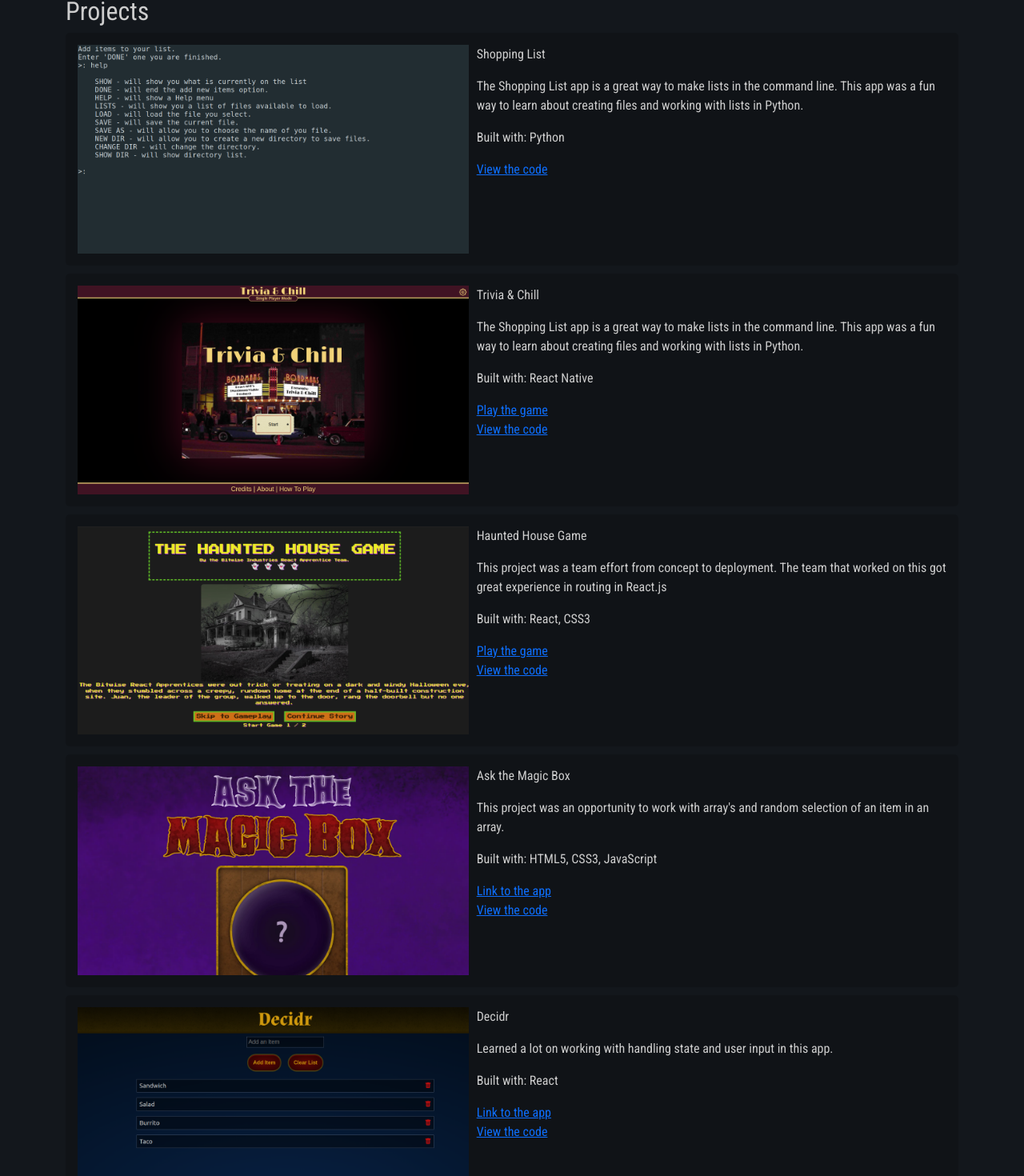
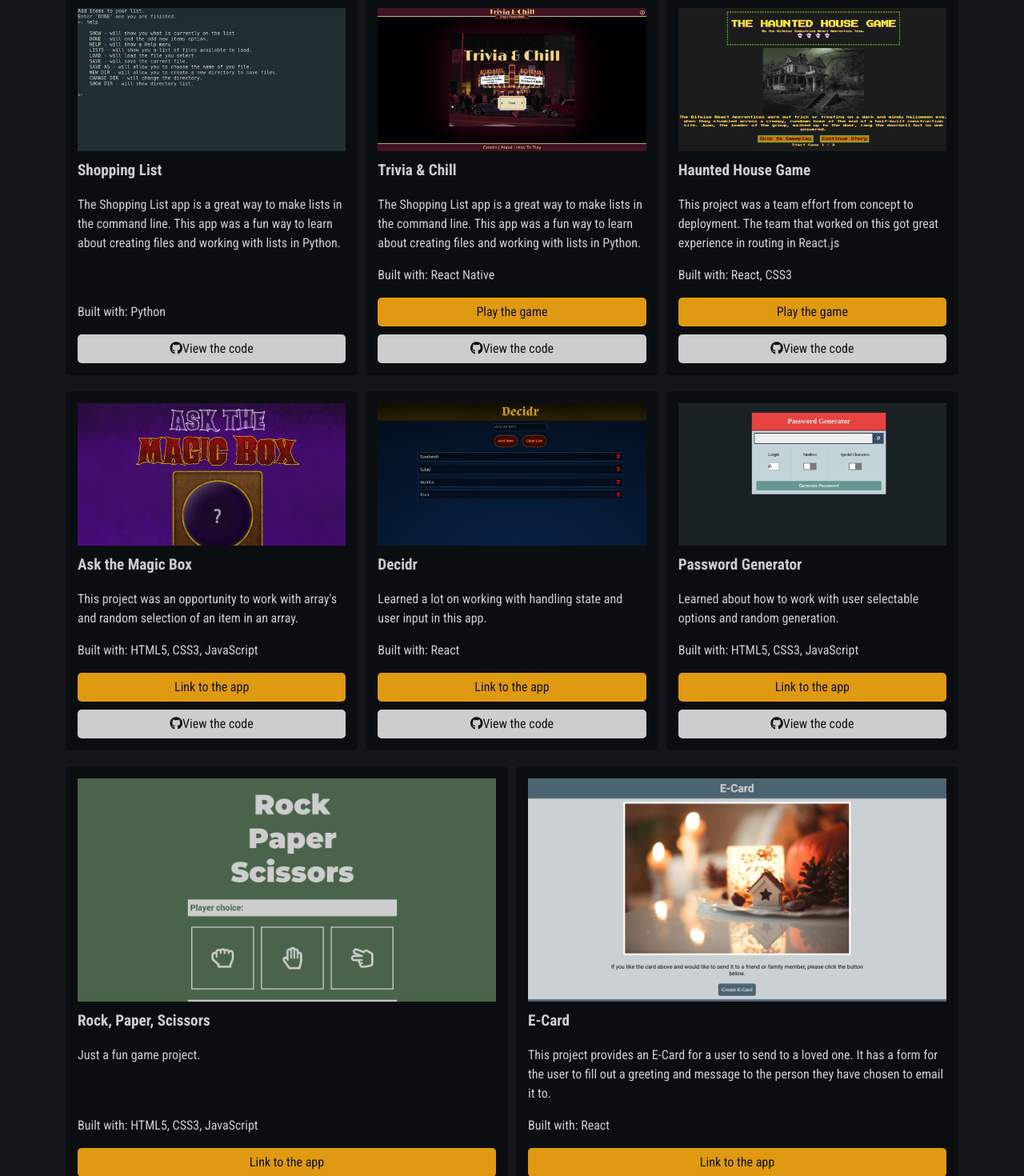
Before and after one commit to SmiJa/SmiJa, a React (Create React App) app: page /projects in a window 1280 px wide. Shown: the part 75-1545 px from the top of the page at 80% size. Built offline with nearby package versions, Linux system fonts and the light colour scheme.

Commit message:
change resume to career

```diff
--- a/src/App.css
+++ b/src/App.css
@@ -1,5 +1,7 @@
 @import url('https://fonts.googleapis.com/css2?family=Kanit:ital,wght@1,900&family=Roboto+Condensed:wght@400;700&display=swap');
 
+/* GLOBAL SETTINGS
+   -----------------------------  */
 * {
 	margin: 0;
 	padding: 0;
@@ -23,6 +25,9 @@ img {
 	width: 90%;
 	max-width: 1140px;
 }
+
+/* NAV SETTINGS
+   -----------------------------  */
 
 #nav {
 	width: 100%;
@@ -52,6 +57,12 @@ img {
 	font-size: 2rem;
 }
 
+@media screen and (max-width: 300px) {
+	.nav-name {
+		font-size: 1.6rem;
+	}
+}
+
 .nav-links {
 	display: flex;
 	font-size: 1.3rem;
@@ -64,6 +75,12 @@ img {
 #mobile-nav-opener {
 	display: none;
 	font-size: 1.3rem;
+}
+
+@media screen and (max-width: 300px) {
+	#mobile-nav-opener {
+		font-size: 1.1rem;
+	}
 }
 
 @media screen and (max-width: 840px) {
@@ -99,7 +116,6 @@ img {
 	font-size: 1.6rem;
 	top: 20px;
 	position: absolute;
-	justify-self: flex-start;
 }
 
 .mobile-nav-links {
@@ -116,24 +132,32 @@ img {
 	padding: 5px 0;
 }
 
+/* PROJECTS SETTINGS
+   -----------------------------  */
+
+#projects-page {
+    padding-bottom: 20px;
+}
+
+.projects-wrap {
+	display: flex;
+	flex-wrap: wrap;
+	gap: 10px;
+}
+
 .project {
+	flex: 300px;
 	padding: 15px;
 	border-radius: 5px;
-	background-color: rgba(0, 0, 0, 0.17);
+	background-color: rgba(0, 0, 0, 0.4);
 	display: flex;
+	flex-direction: column;
 	gap: 10px;
 	margin-bottom: 10px;
 }
 
 .img-wrap {
-	flex-grow: 1;
-	max-width: 45%;
-}
-
-.project-info {
-	flex-grow: 2;
-	display: flex;
-	flex-direction: column;
+	max-width: 100%;
 }
 
 @media screen and (max-width: 800px) {
@@ -145,3 +169,50 @@ img {
 		max-width: 100%;
 	}
 }
+
+.project-info {
+	flex-grow: 1;
+	display: flex;
+	flex-direction: column;
+}
+
+.project-info header {
+	font-size: 1.2rem;
+	font-weight: 700;
+}
+
+.about {
+	flex-grow: 1;
+}
+
+.btn-bar {
+	width: 100%;
+	justify-self: flex-end;
+}
+
+.btn {
+	text-decoration: none;
+	text-align: center;
+	padding: 5px 0;
+	border-radius: 5px;
+	width: 100%;
+}
+
+.github-btn {
+	color: #121212;
+	background-color: #cdcdcd;
+}
+
+.github-btn:hover {
+	color: #121212;
+}
+
+.project-btn {
+	background-color: #df9a11;
+	color: #121212;
+	margin-bottom: 10px;
+}
+
+
+/* ABOUT SETTINGS
+   -----------------------------  */
--- a/src/App.js
+++ b/src/App.js
@@ -1,13 +1,17 @@
-import Header from './components/Header';
-import Profile from './components/Profile';
-import Projects from './components/Projects';
-import Resume from './components/Resume';
-import Education from './components/Education';
-import Portfolios from './components/Portfolios';
-import MobileMenu from './components/MobileMenu';
 import './App.css';
 import { useState } from 'react';
 import { BrowserRouter as Router, Route, Routes, Link } from 'react-router-dom';
+
+// SECTIONS
+import Header from './components/Header';
+import MobileMenu from './components/MobileMenu';
+
+// PAGES
+import Profile from './components/Profile';
+import Projects from './components/Projects';
+import Resume from './components/Career';
+import Education from './components/Education';
+import Portfolios from './components/Portfolios';
 
 function App() {
   const [showMenu, setShowMenu] = useState(false);
@@ -26,9 +30,7 @@ function App() {
         <div>
           <Routes>
             <Route path="/" element={<Profile/>}/>
-            <Route path="projects" element={<Projects/>}>
-              <Route path="dev" element={<Portfolios/>} />
-            </Route>
+            <Route path="projects" element={<Projects/>}/>
             <Route path="resume" element={<Resume/>}/>
             <Route path="education" element={<Education/>}/>
           </Routes>
--- a/src/components/Resume.js
+++ b/src/components/Career.js
@@ -1,6 +1,6 @@
-export default function Resume() {
+export default function Career() {
 	return (
-		<div className="" id="career">
+		<div className="container" id="career">
 			<p className="">Career</p>
 			<div>
 				<p className=""><span className="">React Apprentice |</span> Sep 2021 - Current</p>
--- a/src/components/MobileMenu.js
+++ b/src/components/MobileMenu.js
@@ -4,7 +4,7 @@ export default function Header({setShowMenu}) {
 	return (
 		<div className="mobileMenu">
 			<span onClick={() => setShowMenu(false)} className="close">
-				<i class="fa-solid fa-square-xmark"></i>
+				<i className="fa-solid fa-square-xmark"></i>
 			</span>
 			<nav className="mobile-nav-links">
 				<Link to="/projects" onClick={() => setShowMenu(false)}>Projects</Link>
--- a/src/components/Portfolios.js
+++ b/src/components/Portfolios.js
@@ -1,4 +1,4 @@
-export default function Projects() {
+export default function Portfolios() {
   return (
     <div className="" id="projects">
       <p className="">Projects</p>
--- a/src/components/Projects.js
+++ b/src/components/Projects.js
@@ -9,20 +9,22 @@ import triviaAndChill from './../images/triviaAndChill.png';
 
 export default function Projects() {
 	return (
-    <div className="container" id="projects">
-			<h2 className="">Projects</h2>
-			<div className="">
+    <div className="container" id="projects-page">
+			<div className="projects-wrap">
         <div className="project">
 					<div className="img-wrap">
 						<img src={shoppingList} alt="" className="" />
 					</div>
 					<div className="project-info">
 						<header>
-						<p className="">Shopping List</p>
+							<p className="">Shopping List</p>
 						</header>
-						<p>The Shopping List app is a great way to make lists in the command line. This app was a fun way to learn about creating files and working with lists in Python.</p>
+						<p className='about'>The Shopping List app is a great way to make lists in the command line. This app was a fun way to learn about creating files and working with lists in Python.</p>
 						<p>Built with: Python</p>
-						<a className="" href="https://github.com/SmiJa/Shopping_List"><i className=""></i>View the code</a>
+						<div className="btn-bar">
+							<a className="btn github-btn" href="https://github.com/SmiJa/Shopping_List"><i className="fa-brands fa-github"></i>View the code</a>
+						</div>
+
 					</div>
         </div>
 
@@ -32,12 +34,14 @@ export default function Projects() {
 					</div>
 					<div className="project-info">
 						<header>
-						<p className="">Trivia & Chill</p>
+							<p className="">Trivia & Chill</p>
 						</header>
-						<p>The Shopping List app is a great way to make lists in the command line. This app was a fun way to learn about creating files and working with lists in Python.</p>
+						<p className='about'>The Shopping List app is a great way to make lists in the command line. This app was a fun way to learn about creating files and working with lists in Python.</p>
 						<p>Built with: React Native</p>
-						<a className="" href="https://luceroweb.github.io/trivia-and-chill/">Play the game</a>
-						<a className="" href="https://github.com/SmiJa/Shopping_List"><i className=""></i>View the code</a>
+						<div className="btn-bar">
+							<a className="btn project-btn" href="https://luceroweb.github.io/trivia-and-chill/">Play the game</a>
+							<a className="btn github-btn" href="https://github.com/SmiJa/Shopping_List"><i className="fa-brands fa-github"></i>View the code</a>
+						</div>
 					</div>
         </div>
 
@@ -47,12 +51,14 @@ export default function Projects() {
 					</div>
 					<div className="project-info">
 						<header>
-						<p className="">Haunted House Game</p>
+							<p className="">Haunted House Game</p>
 						</header>
-						<p>This project was a team effort from concept to deployment. The team that worked on this got great experience in routing in React.js</p>
+						<p className='about'>This project was a team effort from concept to deployment. The team that worked on this got great experience in routing in React.js</p>
 						<p>Built with: React, CSS3</p>
-						<a className="" href="https://luceroweb.github.io/haunted-house-game/#/">Play the game</a>
-						<a className="" href="https://github.com/luceroweb/haunted-house-game"><i className=""></i>View the code</a>
+						<div className="btn-bar">
+							<a className="btn project-btn" href="https://luceroweb.github.io/haunted-house-game/#/">Play the game</a>
+							<a className="btn github-btn" href="https://github.com/luceroweb/haunted-house-game"><i className="fa-brands fa-github"></i>View the code</a>
+						</div>
 					</div>
         </div>
 
@@ -64,10 +70,12 @@ export default function Projects() {
 						<header>
 							<p className="">Ask the Magic Box</p>
 						</header>
-						<p>This project was an opportunity to work with array's and random selection of an item in an array. </p>
+						<p className='about'>This project was an opportunity to work with array's and random selection of an item in an array. </p>
 						<p>Built with: HTML5, CSS3, JavaScript</p>
-						<a className="" href="https://smija.github.io/magicEightBall/">Link to the app</a>
-						<a className="" href="https://github.com/SmiJa/magicEightBall"><i className=""></i>View the code</a>
+						<div className="btn-bar">
+							<a className="btn project-btn" href="https://smija.github.io/magicEightBall/">Link to the app</a>
+							<a className="btn github-btn" href="https://github.com/SmiJa/magicEightBall"><i className="fa-brands fa-github"></i>View the code</a>
+						</div>
 					</div>
         </div>
 
@@ -79,10 +87,12 @@ export default function Projects() {
 						<header>
 							<p className="">Decidr</p>
 						</header>
-						<p>Learned a lot on working with handling state and user input in this app.</p>
+						<p className='about'>Learned a lot on working with handling state and user input in this app.</p>
 						<p>Built with: React</p>
-						<a className="" href="https://smija.github.io/decidr/">Link to the app</a>
-						<a className="" href="https://github.com/SmiJa/decidr"><i className=""></i>View the code</a>
+						<div className="btn-bar">
+							<a className="btn project-btn" href="https://smija.github.io/decidr/">Link to the app</a>
+							<a className="btn github-btn" href="https://github.com/SmiJa/decidr"><i className="fa-brands fa-github"></i>View the code</a>
+						</div>
 					</div>
         </div>
 
@@ -94,10 +104,12 @@ export default function Projects() {
 						<header>
 							<p className="">Password Generator</p>
 						</header>
-						<p>Learned about how to work with user selectable options and random generation. </p>
+						<p className='about'>Learned about how to work with user selectable options and random generation. </p>
 						<p>Built with: HTML5, CSS3, JavaScript</p>
-						<a className="" href="https://blissful-hodgkin-10badc.netlify.app/">Link to the app</a>
-						<a className="" href="https://github.com/SmiJa/passwordGenerator"><i className=""></i>View the code</a>
+						<div className="btn-bar">
+							<a className="btn project-btn" href="https://blissful-hodgkin-10badc.netlify.app/">Link to the app</a>
+							<a className="btn github-btn" href="https://github.com/SmiJa/passwordGenerator"><i className="fa-brands fa-github"></i>View the code</a>
+						</div>
 					</div>
         </div>
 
@@ -109,10 +121,12 @@ export default function Projects() {
 						<header>
 							<p className="">Rock, Paper, Scissors</p>
 						</header>
-						<p>Just a fun game project.</p>
+						<p className='about'>Just a fun game project.</p>
 						<p>Built with: HTML5, CSS3, JavaScript</p>
-						<a className="" href="https://objective-panini-185d08.netlify.app/">Link to the app</a>
-						<a className="" href="https://github.com/SmiJa/Rock_Paper_Scissors"><i className=""></i>View the code</a>
+						<div className="btn-bar">
+							<a className="btn project-btn" href="https://objective-panini-185d08.netlify.app/">Link to the app</a>
+							<a className="btn github-btn" href="https://github.com/SmiJa/Rock_Paper_Scissors"><i className="fa-brands fa-github"></i>View the code</a>
+						</div>
 					</div>
         </div>
 
@@ -124,10 +138,12 @@ export default function Projects() {
 						<header>
 							<p className="">E-Card</p>
 						</header>
-						<p>This project provides an E-Card for a user to send to a loved one. It has a form for the user to fill out a greeting and message to the person they have chosen to email it to. </p>
+						<p className='about'>This project provides an E-Card for a user to send to a loved one. It has a form for the user to fill out a greeting and message to the person they have chosen to email it to. </p>
 						<p>Built with: React</p>
-						<a className="" href="https://smija.github.io/ecard/">Link to the app</a>
-						<a className="" href="https://github.com/SmiJa/ecard"><i className=""></i>View the code</a>
+						<div className="btn-bar">
+							<a className="btn project-btn" href="https://smija.github.io/ecard/">Link to the app</a>
+							<a className="btn github-btn" href="https://github.com/SmiJa/ecard"><i className="fa-brands fa-github"></i> View the code</a>
+						</div>
 					</div>
         </div>
 			</div>
```
Also changed, not shown: src/components/Header.js (+4 -4 lines), src/components/Profile.js (+2 -5 lines).
